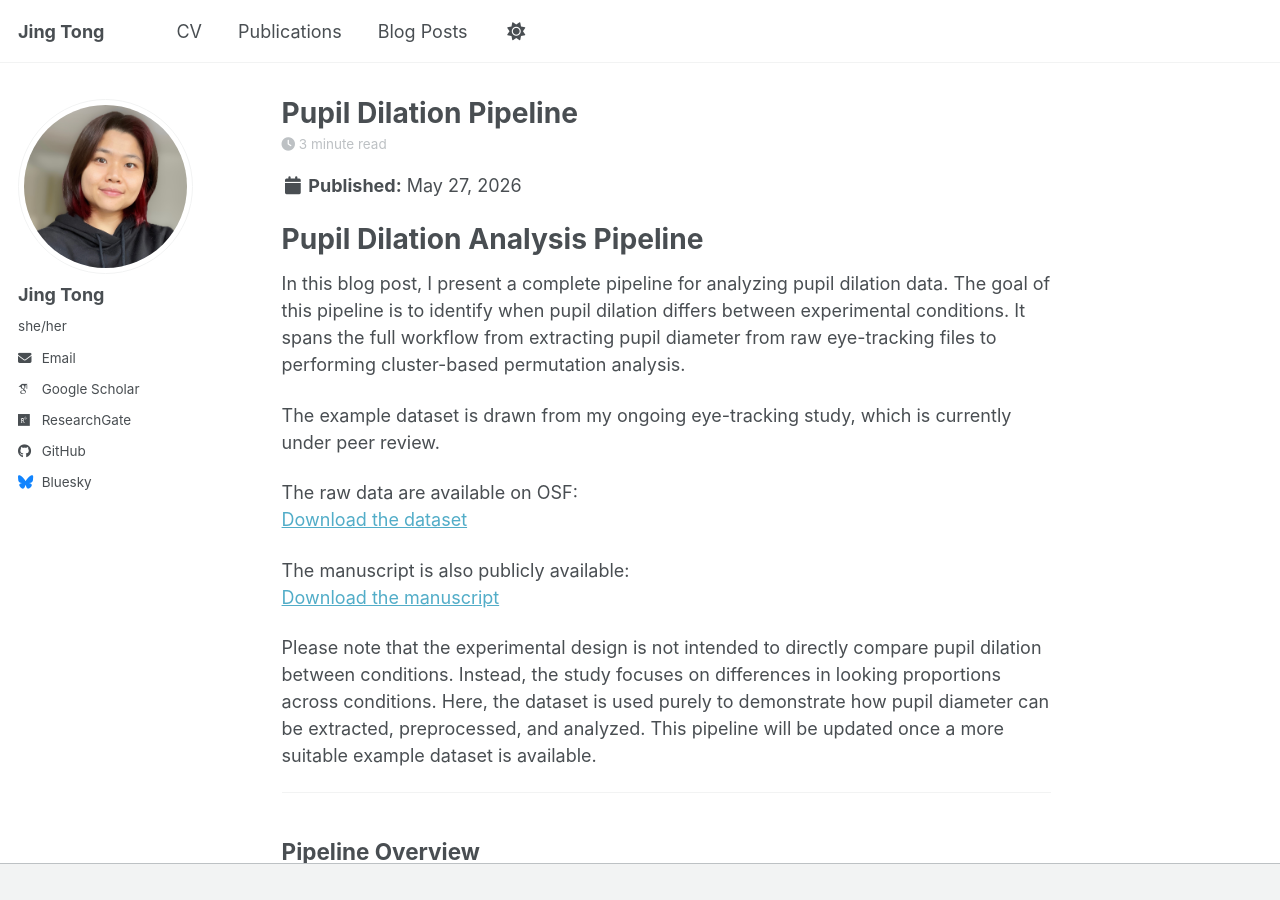
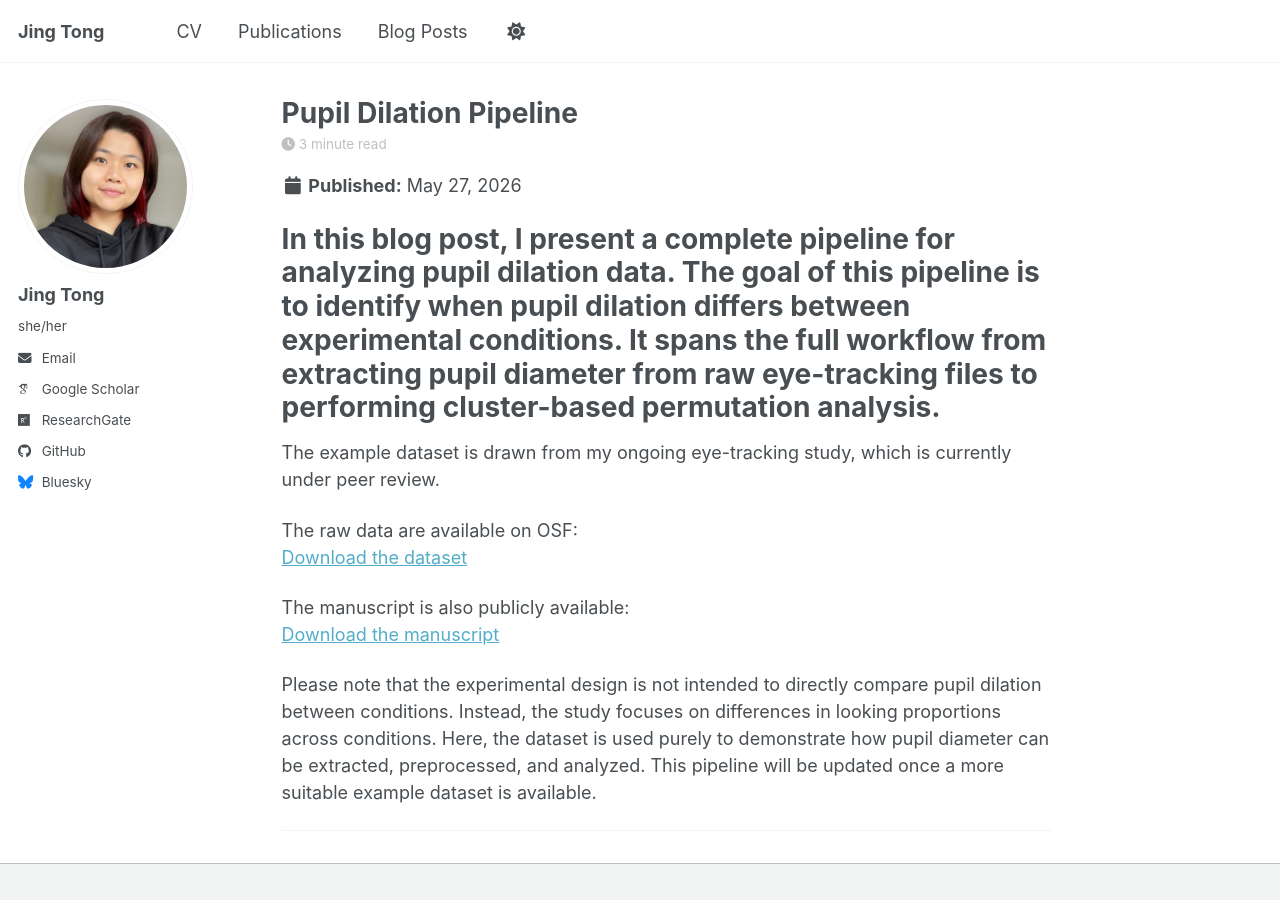
Before and after one commit to JingTong01/jingtong01.github.io, a Jekyll site: the page built from _posts/2026-05-27-blog-post-2.md, in a window 1280 px wide and 900 px high. Built offline with Jekyll 4.4.1, drawn with Linux system fonts in a browser that asks for light colours; some web fonts are replaced; a script bundle is joined from its source files by our own code; library files that are not in the unit come from our copies; comment, search, counter and statistics services are not loaded.

Commit message:
Update 2026-05-27-blog-post-2.md

```diff
--- a/_posts/2026-05-27-blog-post-2.md
+++ b/_posts/2026-05-27-blog-post-2.md
@@ -7,9 +7,7 @@ tags:
 comments: true
 ---
 
-# Pupil Dilation Analysis Pipeline
-
-In this blog post, I present a complete pipeline for analyzing pupil dilation data. The goal of this pipeline is to identify when pupil dilation differs between experimental conditions. It spans the full workflow from extracting pupil diameter from raw eye-tracking files to performing cluster-based permutation analysis.
+# In this blog post, I present a complete pipeline for analyzing pupil dilation data. The goal of this pipeline is to identify when pupil dilation differs between experimental conditions. It spans the full workflow from extracting pupil diameter from raw eye-tracking files to performing cluster-based permutation analysis.
 
 The example dataset is drawn from my ongoing eye-tracking study, which is currently under peer review.
 
```
